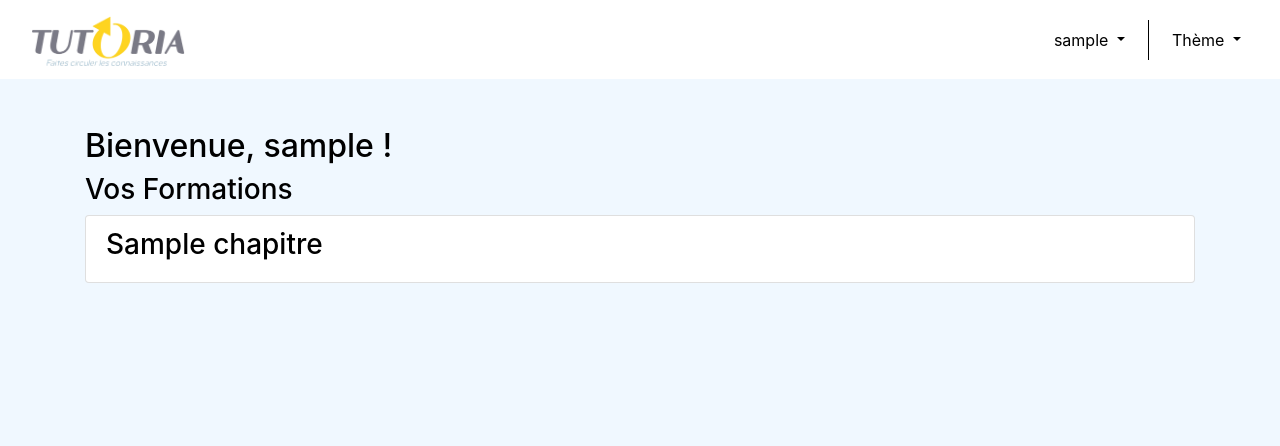
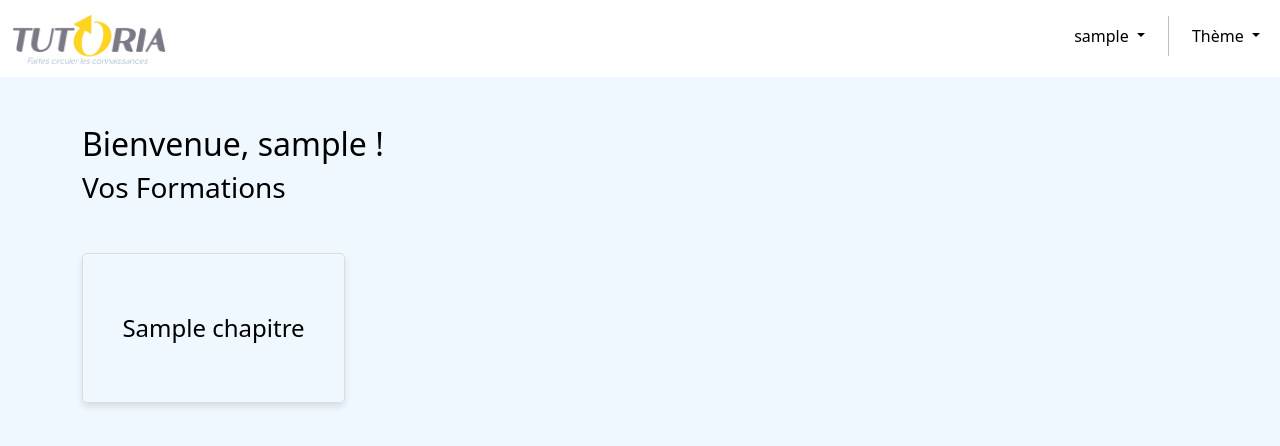
Before and after one commit to vixie5/Tutoria, a PHP site: page /dashboardClient.php in a window 1280 px wide. Shown: the top 446 px of the page. Run offline with PHP 8.4, Linux system fonts and the light colour scheme; the visitor is signed in with stand-in values (Sample User, id 1); tables that the repository leaves empty or names only in its code hold one stand-in row (values such as "Sample post").

Commit message:
modi 10/06 dashboardClient + detailsFormation

```diff
--- a/assets/css/style.css
+++ b/assets/css/style.css
@@ -1,7 +1,9 @@
+/* Global Styles (déjà présents) */
 body {
     background-color: var(--bg-color);
     color: var(--text-color);
 }
+
 .light-theme {
     --bg-color: #f0f8ff;
     --text-color: #000;
@@ -16,6 +18,7 @@ body {
     --card-shadow: rgba(0, 0, 0, 0.1);
     --badge-color: #fff;
 }
+
 .dark-theme {
     --bg-color: #2b2b2b;
     --text-color: #f0f8ff;
@@ -30,34 +33,43 @@ body {
     --card-shadow: rgba(255, 255, 255, 0.1);
     --badge-color: #f0f8ff;
 }
+
 .navbar {
     background-color: var(--navbar-bg);
 }
+
 .navbar-brand,
 .nav-link {
     color: var(--navbar-text-color) !important;
 }
+
 .nav-link:hover {
     color: var(--link-hover-color) !important;
 }
+
 .dropdown-menu {
     background-color: var(--navbar-bg);
 }
+
 .dropdown-item {
     color: var(--navbar-text-color) !important;
 }
+
 .dropdown-item:hover {
     background-color: var(--link-hover-color) !important;
     color: var(--text-color) !important;
 }
+
 .vr {
     border-left: 1px solid var(--navbar-text-color);
     height: 40px;
     margin: 0 15px;
 }
+
 .container {
     margin-top: 40px;
 }
+
 .card {
     border-radius: 10px;
     box-shadow: 0 4px 8px var(--card-shadow);
@@ -67,9 +79,11 @@ body {
     overflow: hidden;
     margin-bottom: 30px;
 }
+
 .card-body {
     background-color: var(--card-bg-color);
 }
+
 .badge {
     position: absolute;
     top: 10px;
@@ -78,13 +92,16 @@ body {
     border-radius: 5px;
     color: var(--badge-color);
 }
+
 .dark-theme .card-title,
 .dark-theme .card-text {
     color: #f0f8ff;
 }
+
 .dark-theme .video-title {
     color: #f0f8ff;
 }
+
 .card-img-top {
     width: 50px;
     height: 50px;
@@ -93,33 +110,144 @@ body {
     top: 10px;
     left: 10px;
 }
-.card-title, .card-text {
+
+.card-title,
+.card-text {
     text-align: center;
 }
+
 .card-text {
     margin-top: 30px;
 }
+
 .card-section {
     margin-bottom: 20px;
 }
+
 .icon-action {
     margin-left: 10px;
     cursor: pointer;
     color: gray;
     font-size: 0.8em;
 }
+
 .icon-action:hover {
     color: var(--link-hover-color);
 }
+
 .btn-yellow {
     background-color: #ffd700;
     color: #000;
     border: none;
 }
+
 .btn-yellow:hover {
     background-color: #e6be00;
     color: #000;
 }
+
 .icon-action.text-warning {
     color: gray !important;
 }
+
+/* Specific Styles for detailsFormation.php */
+#detailsFormation .sidebar {
+    background-color: var(--bg-color) !important;
+    height: calc(100vh - 56px) !important;
+    overflow-y: auto !important;
+    padding: 20px !important;
+    border-right: 1px solid var(--card-border-color) !important;
+}
+
+#detailsFormation .video-item {
+    cursor: pointer !important;
+    padding: 10px 0 !important;
+    border-bottom: 1px solid var(--card-border-color) !important;
+    transition: background-color 0.2s, transform 0.2s !important;
+}
+
+#detailsFormation .video-item:hover {
+    background-color: #e9ecef !important;
+    transform: translateX(5px) !important;
+}
+
+#detailsFormation .video-title {
+    margin-bottom: 0 !important;
+    font-size: 1rem !important;
+    color: var(--text-color) !important;
+}
+
+#detailsFormation .video-title:hover {
+    text-decoration: underline !important;
+}
+
+#detailsFormation .video-container {
+    background: var(--bg-color) !important;
+    padding: 20px !important;
+    height: calc(100vh - 56px) !important;
+}
+
+#detailsFormation .iframe-container {
+    position: relative !important;
+    width: 100% !important;
+    padding-bottom: 56.25% !important;
+}
+
+#detailsFormation .iframe-container iframe {
+    position: absolute !important;
+    top: 0 !important;
+    left: 0 !important;
+    width: 100% !important;
+    height: 100% !important;
+}
+
+#detailsFormation .content-header {
+    display: flex !important;
+    justify-content: space-between !important;
+    align-items: center !important;
+    padding: 10px 0 !important;
+    border-bottom: 1px solid var(--card-border-color) !important;
+    margin-bottom: 20px !important;
+}
+
+#detailsFormation .content-header h2 {
+    margin: 0 !important;
+}
+
+
+#dashboardClient .folder-list {
+    display: flex !important;
+    flex-wrap: wrap !important;
+    gap: 1rem !important;
+    justify-content: space-between !important;
+    margin-top: 1rem !important; /* Ajouter un espace au-dessus de la liste des dossiers */
+}
+#dashboardClient .folder {
+    flex: 0 0 calc(25% - 1rem) !important; /* Réduire la largeur des dossiers */
+    border: 1px solid #ddd !important;
+    border-radius: 5px !important;
+    padding: 15px !important;
+    text-align: center !important;
+    cursor: pointer !important;
+    transition: transform 0.2s, box-shadow 0.2s, background-color 0.2s !important;
+    box-shadow: 0 4px 6px rgba(0, 0, 0, 0.1) !important;
+    min-height: 150px !important; /* Augmenter la hauteur minimale des dossiers */
+    display: flex !important;
+    flex-direction: column !important;
+    justify-content: center !important;
+}
+#dashboardClient .folder:hover {
+    transform: translateY(-5px) !important;
+    background-color: #f0f0f0 !important;
+    box-shadow: 0 8px 12px rgba(0, 0, 0, 0.2) !important;
+}
+#dashboardClient .folder h4 {
+    margin: 0 !important;
+    flex-grow: 1 !important;
+    display: flex !important;
+    align-items: center !important;
+    justify-content: center !important;
+}
+#dashboardClient .title-section {
+    margin-bottom: 3rem !important; /* Ajouter un espace sous le titre "Vos Formations" */
+}
--- a/dashboardClient.php
+++ b/dashboardClient.php
@@ -10,13 +10,13 @@ include 'include/bsd.php';
 $clientId = $_SESSION['user_id'];
 
 // Récupérer les chapitres associés au client
-$sqlChapitres = "SELECT chapitres.titre_chapitre FROM chapitres
+$sqlChapitres = "SELECT chapitres.id as chapitre_id, chapitres.titre_chapitre FROM chapitres
                 JOIN formations_clients ON chapitres.formateur_id = formations_clients.formateur_id
                 WHERE formations_clients.client_id = ?";
 $stmtChapitres = $connex->prepare($sqlChapitres);
 $stmtChapitres->bind_param("i", $clientId);
 $stmtChapitres->execute();
-$resultChapitres = $stmtChapitres->get_result();
+$resultatChapitres = $stmtChapitres->get_result();
 ?>
 
 <!DOCTYPE html>
@@ -26,7 +26,8 @@ $resultChapitres = $stmtChapitres->get_result();
     <meta name="viewport" content="width=device-width, initial-scale=1.0">
     <title>Dashboard Client</title>
     <link rel="icon" type="image/png" href="assets/images/logoTutoria.png">
-    <link rel="stylesheet" href="https://stackpath.bootstrapcdn.com/bootstrap/4.3.1/css/bootstrap.min.css">
+    <link href="https://cdn.jsdelivr.net/npm/bootstrap@5.3.3/dist/css/bootstrap.min.css" rel="stylesheet">
+    <link rel="stylesheet" href="https://cdnjs.cloudflare.com/ajax/libs/font-awesome/6.0.0-beta3/css/all.min.css">
     <link rel="stylesheet" href="assets/css/style.css">
 </head>
 
@@ -35,61 +36,29 @@ $resultChapitres = $stmtChapitres->get_result();
 <!-- navbar avec un include -->
 <?php include 'include/navbar.php'; ?>
 
-
 <div class="container mt-5">
     <h2>Bienvenue, <?php echo htmlspecialchars($_SESSION['username']); ?> !</h2>
-    <h3>Vos Formations</h3>
-    <?php if ($resultChapitres->num_rows > 0): ?>
-        <ul class="list-group">
-            <?php while($chapitre = $resultChapitres->fetch_assoc()): ?>
-                <li class="list-group-item">
-                    <h3><?php echo htmlspecialchars($chapitre['titre_chapitre']); ?></h3>
-                </li>
+    <h3 class="title-section">Vos Formations</h3>
+    <?php if ($resultatChapitres->num_rows > 0): ?>
+        <div class="folder-list">
+            <?php while($chapitre = $resultatChapitres->fetch_assoc()): ?>
+                <div class="folder" onclick="location.href='detailsFormation.php?chapitre_id=<?php echo htmlspecialchars($chapitre['chapitre_id']); ?>'">
+                    <h4><?php echo htmlspecialchars($chapitre['titre_chapitre']); ?></h4>
+                </div>
             <?php endwhile; ?>
-        </ul>
+        </div>
     <?php else: ?>
         <p>Aucun chapitre disponible pour le moment.</p>
     <?php endif; ?>
 </div>
 
-<!-- Inclure les scripts Bootstrap JS -->
-<script src="https://code.jquery.com/jquery-3.3.1.min.js"></script>
-<script src="https://cdnjs.cloudflare.com/ajax/libs/popper.js/1.14.7/umd/popper.min.js"></script>
-<script src="https://stackpath.bootstrapcdn.com/bootstrap/4.3.1/js/bootstrap.min.js"></script>
-
-<script>
-    // Déconnexion
-function deconnexion() {
-    window.location.href = "deconnexion.php";
-}
-
-// Changement de thème
-function setLightTheme() {
-    document.body.className = 'light-theme';
-    setCookie('theme', 'light-theme', 7);
-}
-
-function setDarkTheme() {
-    document.body.className = 'dark-theme';
-    setCookie('theme', 'dark-theme', 7);
-}
-
-function applyTheme() {
-    const theme = getCookie('theme');
-    if (theme === 'dark-theme') {
-        setDarkTheme();
-    } else {
-        setLightTheme();
-    }
-}
-
-</script>
+<script src="https://cdn.jsdelivr.net/npm/bootstrap@5.3.3/dist/js/bootstrap.bundle.min.js"></script>
+<script src="assets/js/theme.js"></script>
 
 </body>
 </html>
 
 <?php
-// Fermer les déclarations préparées et la connexion
 $stmtChapitres->close();
 $connex->close();
 ?>
--- a/include/navbar.php
+++ b/include/navbar.php
@@ -11,7 +11,7 @@
                             <?php echo htmlspecialchars($_SESSION['username']); ?>
                         </a>
                         <ul class="dropdown-menu dropdown-menu-end" aria-labelledby="menuDropdown">
-                            <li><a class="dropdown-item" href="#" onclick="deconnexion()">Déconnexion</a></li>
+                            <li><a class="dropdown-item" href="deconnexion.php">Déconnexion</a></li>
                         </ul>
                     </li>
                 <?php else: ?>
```
Also changed, not shown: assets/js/videoLec.js (added, +18 -0 lines), dashboardFormateur.php (+10 -3 lines), detailsFormation.php (added, +85 -0 lines).
